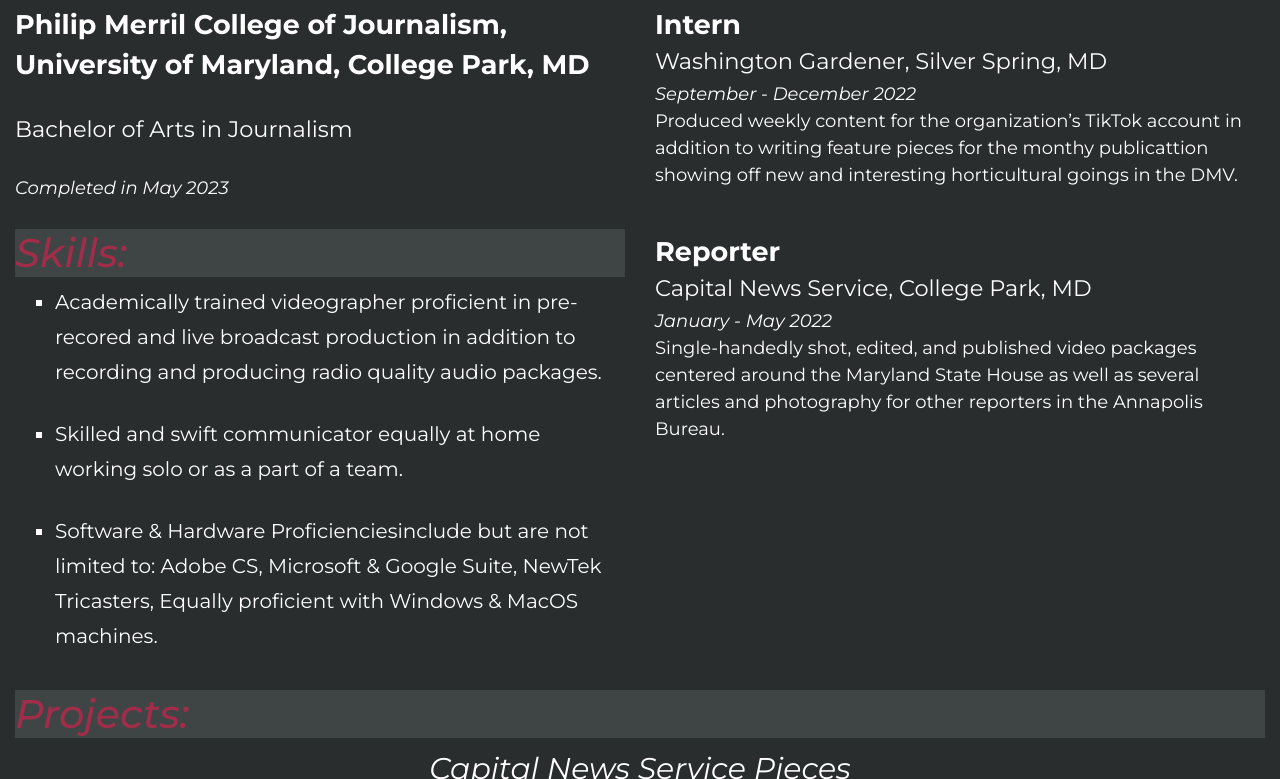
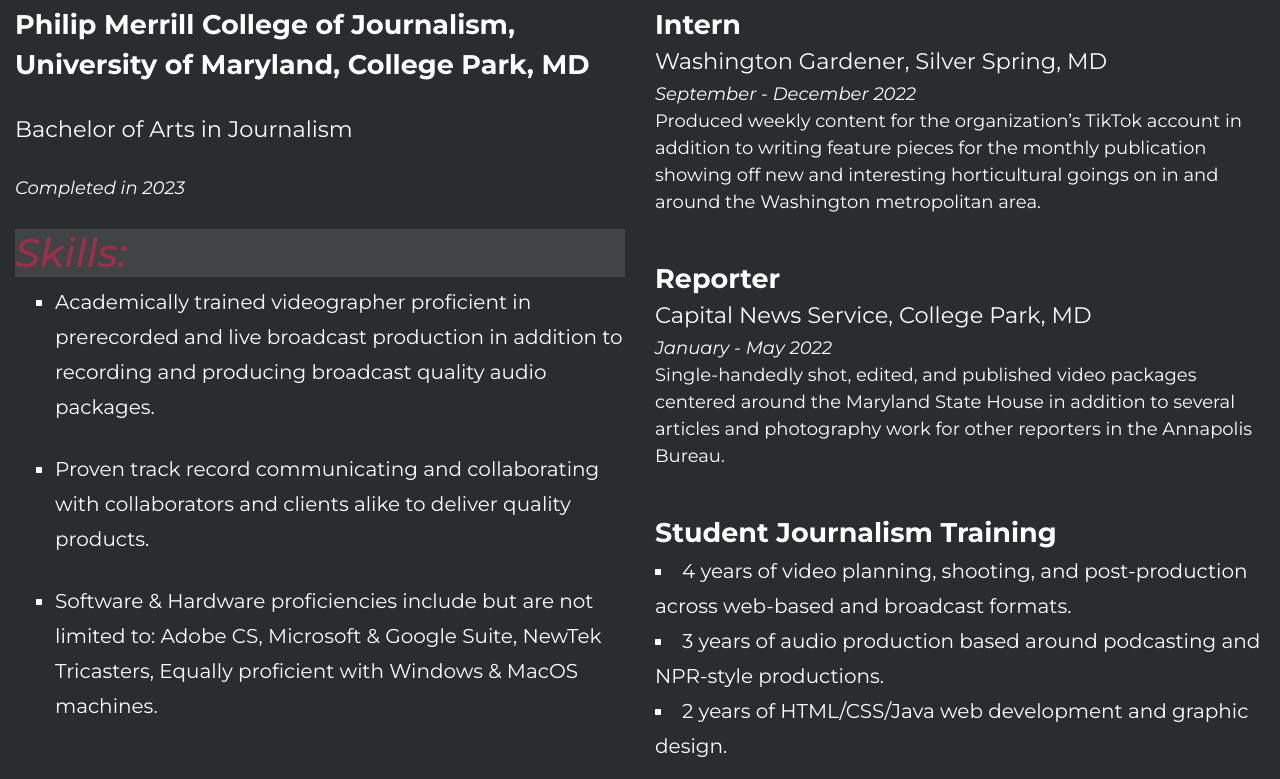
Before and after one commit to Sindellah/Sindellah.github.io, a plain HTML site: page Documents/Resume.html in a window 1280 px wide. Shown: the part 1701-2480 px from the top of the page. Drawn offline with nearby package versions, Linux system fonts and the light colour scheme.

Commit message:
Spellchecked and Signed

```diff
--- a/Documents/Resume.html
+++ b/Documents/Resume.html
@@ -63,20 +63,20 @@
 			<!--about me-->
 			<div class="row" style="padding: 20px 0 0 0;">
 				<div class="col-md-4"><img id="self" src="20240225_153311.jpg"></div>
-				<div class="col-md-8" id="about"><h1 style="padding: 0 0 0 5px;">About Me:</h1><div class="jobtitle">Transgender Journo &amp; Jack of all Trades | She/Her</div><br><p>Specializing in bringing new and interesting stories to every corner of the web. I'm well versed in every information delivery medium under the sun and am prepared to put my skills to work for you.<br><br>Whether it's documentaries exploring immigrant entrepeneurs, the hustle and bustle of local politics, or play-by-play live broadcasts of the hottest esports talent, I've been the person behind the camera capturing it all.<br><br>If video isn't your speed, audio production is well within my wheel house delivering stories both light hearted and heartstring-tugging.<br><br>If you don't see what you're looking for here, rest assured I'm a quick learner, so help me help you take your production team to the next level!</p></div>
+				<div class="col-md-8" id="about"><h1 style="padding: 0 0 0 5px;">About Me:</h1><div class="jobtitle">Transgender Journo &amp; Jack of all Trades | She/Her</div><br><p>Specializing in bringing new and interesting stories to every corner of the web. I'm well versed in every information delivery medium under the sun and am prepared to put my skills to work for you.<br><br>Whether it's documentaries exploring immigrant entrepreneurs, the hustle and bustle of local politics, or play-by-play live broadcasts of the hottest esports talent, I've been the person behind the camera capturing it all.<br><br>If video isn't your speed, audio production is well within my wheel house delivering stories both lighthearted and heartstring-tugging.<br><br>If you don't see what you're looking for here, rest assured I'm a quick learner, so help me help you take your production team to the next level!</p></div>
 			</div>
 			<div class="row" id="skedex" style="padding: 60px 0 0 0;">
 				<div class="col-md-6" id="education"><h1>Education:</h1>
-				<div class="jobtitle">Philip Merril College of Journalism,<br> University of Maryland, College Park, MD
+				<div class="jobtitle">Philip Merrill College of Journalism,<br> University of Maryland, College Park, MD
 				</div><br>
 				<div class="organization">Bachelor of Arts in Journalism</div><br>
-				<div class="date">Completed in May 2023</div><br>
+				<div class="date">Completed in 2023</div><br>
 				<!--Skills-->
 				<h1 id="skills">Skills:</h1>
 				<ul>
-					<li class="skills">Academically trained videographer proficient in pre-recored and live broadcast production in addition to recording and producing radio quality audio packages.</li><br>
-					<li class="skills">Skilled and swift communicator equally at home working solo or as a part of a team.</li><br>
-					<li class="skills">Software &amp; Hardware Proficienciesinclude but are not limited to: Adobe CS, Microsoft &amp; Google Suite, NewTek Tricasters, Equally proficient with Windows &amp; MacOS machines.</li>
+					<li class="skills">Academically trained videographer proficient in prerecorded and live broadcast production in addition to recording and producing broadcast quality audio packages.</li><br>
+					<li class="skills">Proven track record communicating and collaborating with collaborators and clients alike to deliver quality products.</li><br>
+					<li class="skills">Software &amp; Hardware proficiencies include but are not limited to: Adobe CS, Microsoft &amp; Google Suite, NewTek Tricasters, Equally proficient with Windows &amp; MacOS machines.</li>
 				</ul>
 				</div>
 				<!--Experience Column-->
@@ -84,20 +84,21 @@
 					<div class="jobtitle">Intern</div>
 					<div class="organization">Washington Gardener, Silver Spring, MD</div>
 					<div class="date">September - December 2022</div>
-					<p class="description">Produced weekly content for the organization’s TikTok account in addition to writing feature pieces for the monthy publicattion showing off new and interesting horticultural goings in the DMV.</p><br>
+					<p class="description">Produced weekly content for the organization’s TikTok account in addition to writing feature pieces for the monthly publication showing off new and interesting horticultural goings on in and around the Washington metropolitan area.</p><br>
 
 					<div class="jobtitle">Reporter</div>
 					<div class="organization">Capital News Service, College Park, MD</div>
 					<div class="date">January - May 2022</div>
-					<p class="description">Single-handedly shot, edited, and published video packages centered around the Maryland State House as well as several articles and photography for other reporters in the Annapolis Bureau.</p>
-					<!--
-					<div class="jobtitle">Freelancer</div>
-					<div class="organization">The Mitzpeh, College Park, MD</div>
-					<div class="date">December 2018</div>
-					<p class="description">Produced an impassioned piece regarding the visibility and ethics of anti-semetic conduct on school grounds</p>-->
+					<p class="description">Single-handedly shot, edited, and published video packages centered around the Maryland State House in addition to several articles and photography work for other reporters in the Annapolis Bureau.</p><br>
+
+					<div class="jobtitle">Student Journalism Training</div>
+					<!--<div class="organization">Philip Merrill College of Journalism, College Park, MD</div>
+					<div class="date">August 2020 - May 2024</div>-->
+					<li class="skills">4 years of video planning, shooting, and post-production across web-based and broadcast formats.</li>
+					<li class="skills">3 years of audio production based around podcasting and NPR-style productions.</li>
+					<li class="skills">2 years of HTML/CSS/Java web development and graphic design.</li>
 				</div>
 			</div>
-
 			<!--Projects-->
 			<h1 class="center" id="video">Projects:</h1>
 			<div class="foto" >Capital News Service Pieces</div>
@@ -111,29 +112,26 @@
 				<div class="col-md-6"><center><iframe width="560" height="360" src="https://www.youtube.com/embed/ZCdb4gDc50s?si=zcbDNTcmHWV5WoNu" title="YouTube video player" frameborder="0" allow="accelerometer; autoplay; clipboard-write; encrypted-media; gyroscope; picture-in-picture; web-share" allowfullscreen></iframe></center></div>
 			</div>
 			<div class="foto" id="Photography" style="padding: 55px 0 0 0;">Photography</div>
-			<div class="subfoto">A series of Photos documenting COVID's effects on Downtown Annapolis</div>
+			<div class="subfoto">A series of photos featuring autumnul Annapolis, MD during the COVID-19 Pandemic</div>
 			<div id="carouselExampleInterval" class="carousel slide" data-ride="carousel">
 			  <div class="carousel-inner">
 				<div class="carousel-item active" data-interval="5000">
+				  <img src="carousel\Welcome II.png" class="d-block w-100" alt="Welcome II.png">
+				</div>
+				<!--<div class="carousel-item active" data-interval="5000">
 				  <img src="carousel\Welcome I.png" class="d-block w-100" alt="Welcome I.png">
-				</div>
-				<div class="carousel-item" data-interval="5000">
-				  <img src="carousel\Feeding.Frenzy.png" class="d-block w-100" alt="Feeding.Frenzy.png">
-				</div>
-				<div class="carousel-item" data-interval="5000">
-				  <img src="carousel\Keavney's_Way.png" class="d-block w-100" alt="Keavney's_Way.png">
-				</div>
-				<div class="carousel-item" data-interval="5000">
+				</div>-->
+				<!--<div class="carousel-item" data-interval="5000">
 				  <img src="carousel\Streaming.Service.png" class="d-block w-100" alt="Streaming.Service.png">
-				</div>
+				</div>-->
 				<div class="carousel-item" data-interval="5000">
 				  <img src="carousel\Pals.png" class="d-block w-100" alt="Pals.png">
 				</div>
 				<div class="carousel-item" data-interval="5000">
-				  <img src="carousel\Recovery.png" class="d-block w-100" alt="Recovery.png">
+				  <img src="carousel\Main st.png" class="d-block w-100" alt="Main st.png">
 				</div>
 				<div class="carousel-item" data-interval="5000">
-				  <img src="carousel\Main st.png" class="d-block w-100" alt="Main st.png">
+				  <img src="carousel\Keavney's_Way.png" class="d-block w-100" alt="Keavney's_Way.png">
 				</div>
 				<div class="carousel-item" data-interval="5000">
 				  <img src="carousel\Eater's_Alley.png" class="d-block w-100" alt="Eater's_Alley.png">
@@ -142,7 +140,7 @@
 				  <img src="carousel\Skribe Pumpkin.png" class="d-block w-100" alt="Skribe Pumpkin.png">
 				</div>
 				<div class="carousel-item" data-interval="5000">
-				  <img src="carousel\Welcome II.png" class="d-block w-100" alt="Welcome II.png">
+				  <img src="carousel\Feeding.Frenzy.png" class="d-block w-100" alt="Feeding.Frenzy.png">
 				</div>
 				<div class="carousel-item" data-interval="5000">
 				  <img src="carousel\Infowarrior.png" class="d-block w-100" alt="Infowarrior.png">
@@ -151,7 +149,10 @@
 				  <img src="carousel\Skribe.Gift.day.png" class="d-block w-100" alt="Skribe.Gift.day.png">
 				</div>
 				<div class="carousel-item" data-interval="5000">
-				  <img src="carousel\Keavney.Concert.png" class="d-block w-100" alt="Keavney.Concert.png">
+				  <img src="carousel\Recovery.png" class="d-block w-100" alt="Recovery.png">
+				</div>
+				<div class="carousel-item" data-interval="5000">
+				  <img src="carousel\Market.Recovery.png" class="d-block w-100" alt="Market.Recovery.png">
 				</div>
 				<div class="carousel-item" data-interval="5000">
 				  <img src="carousel\Naptown Night.png" class="d-block w-100" alt="Naptown Night.png">
@@ -159,12 +160,13 @@
 				<div class="carousel-item" data-interval="5000">
 				  <img src="carousel\Skribe.Gift.png" class="d-block w-100" alt="Skribe.Gift.png">
 				</div>
-				<div class="carousel-item" data-interval="5000">
-				  <img src="carousel\Market.Recovery.png" class="d-block w-100" alt="Market.Recovery.png">
-				</div>
-				<div class="carousel-item" data-interval="5000">
+				<!--<div class="carousel-item" data-interval="5000">
+				  <img src="carousel\Keavney.Concert.png" class="d-block w-100" alt="Keavney.Concert.png">
+				</div>-->
+
+				<!--<div class="carousel-item" data-interval="5000">
 				  <img src="carousel\Flake.Alley.png" class="d-block w-100" alt="Flake.Alley.png">
-				</div>
+				</div>-->
 			  </div>
 			  <a class="carousel-control-prev" href="#carouselExampleInterval" role="button" data-slide="prev">
 				<span class="carousel-control-prev-icon" aria-hidden="true"></span>
@@ -187,7 +189,7 @@
 				<div class="foto">Website Designs</div>
 				<ul>
 					<!--<li class="skills"><a href="https://sindellah.github.io/Jaime-Breeden-JOUR352/midterm/" target=_new>Megan Rapinoe: Sports Illustrated's Sportsperson of the Year</a></li>-->
-					<li class="skills"><a href="https://sindellah.github.io/Jaime-Breeden-JOUR352/climate-crisis-story/index.html" target=_new>Can't Beat the Heat</a></li>
+					<li class="skills"><a href="https://sindellah.github.io/Jaime-Breeden-JOUR352/climate-crisis-story/index.html" target=_new>Can't Beat the Heat</a></li><br>
 					<li class="skills"><a href="https://sindellah.github.io/Jaime-Breeden-JOUR352/final/index.html" target=_new>Bitcoin's Carbon Buy-in</a></li>
 				</ul>
 				</div>
```
